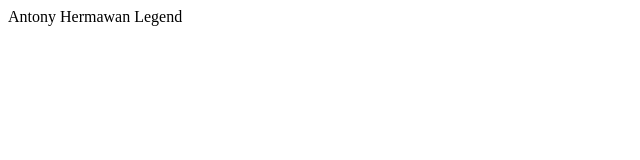
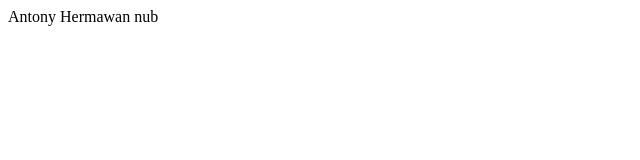
Before and after one commit to antonyhe/basic_html, a plain HTML site: page index.html in a window 1280 px wide. Shown: the full height of the page, 0-640 px from the left. Drawn offline with Linux system fonts and the light colour scheme.

Commit message:
neat lifeeeee

```diff
--- a/index.html
+++ b/index.html
@@ -7,6 +7,6 @@
     <title>Document</title>
 </head>
 <body>
-    Antony Hermawan Legend
+    Antony Hermawan nub
 </body>
 </html>
```
